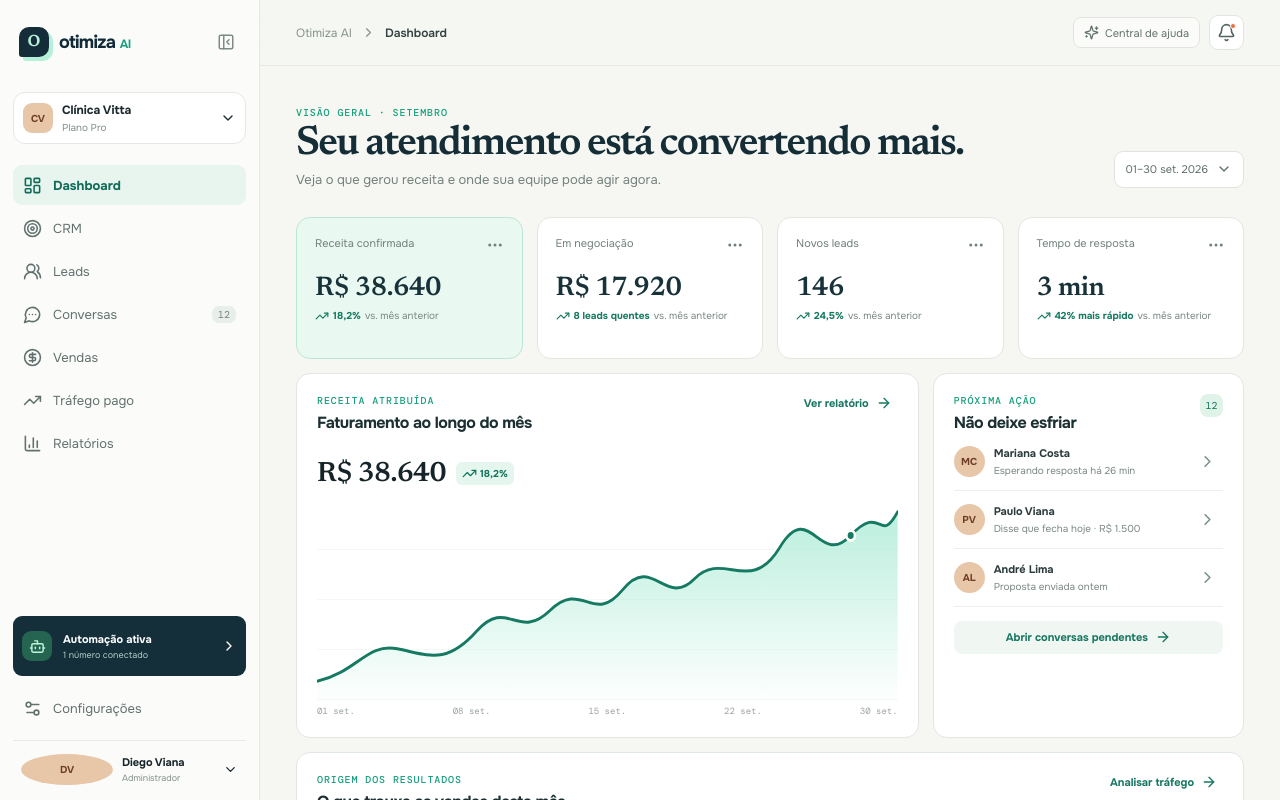
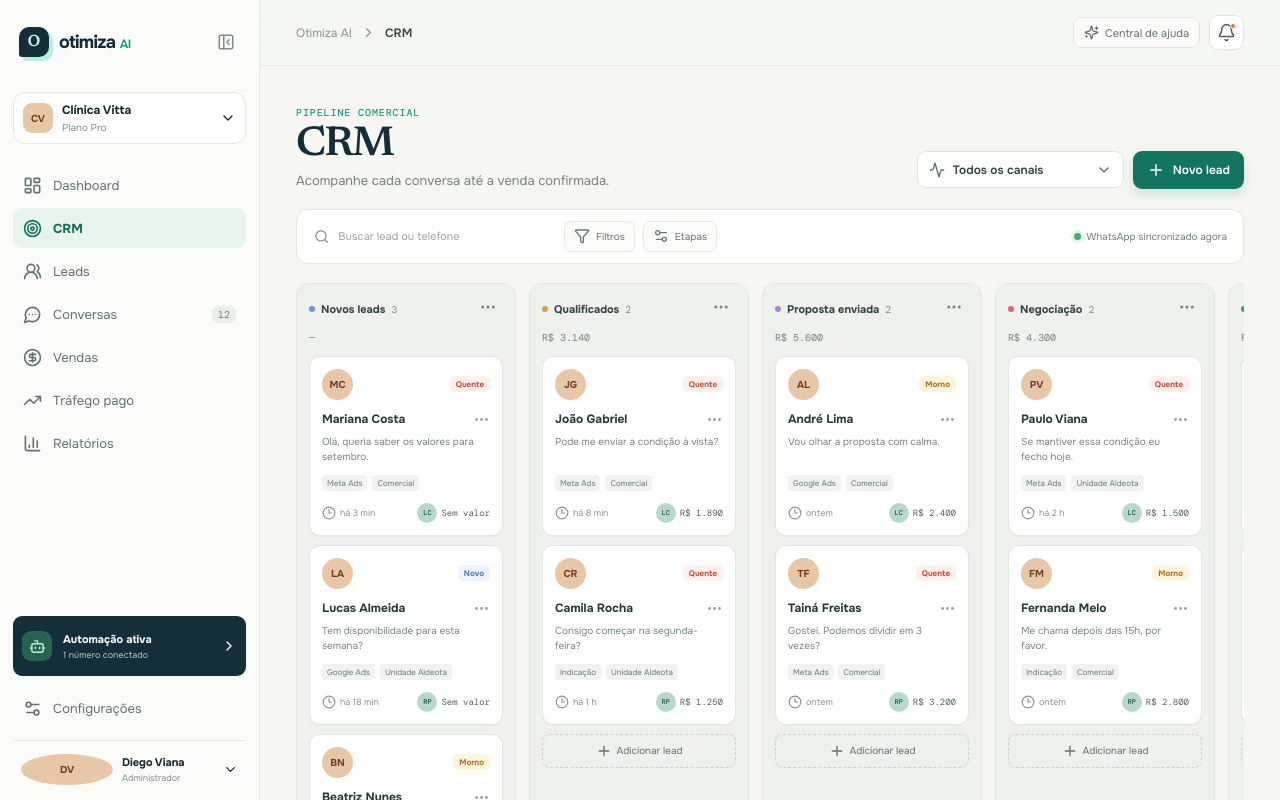
Before and after one commit to dimitresouza12/crm-otimiza, a React (Vite) app: page / in a window 1280 px wide. Shown: the top 800 px of the page. Built offline with nearby package versions, Linux system fonts and the light colour scheme; the HTML template or start-up script is replaced by a standard one.

Commit message:
feat: open CRM kanban by default

```diff
--- a/src/App.tsx
+++ b/src/App.tsx
@@ -195,7 +195,7 @@ function LeadDrawer({ lead, onClose, onAdvance }: { lead: Lead; onClose: () => v
 }
 
 export default function App() {
-  const [page, setPage] = useState<Page>('dashboard')
+  const [page, setPage] = useState<Page>('crm')
   const [channel, setChannel] = useState<Channel>('Todos os canais')
   const [leads, setLeads] = useState(initialLeads)
   const [selectedLead, setSelectedLead] = useState<Lead | null>(null)
```
Also changed, not shown: index.html (+1 -1 lines), 1 other file (tests, documents, lock files or other folders).
